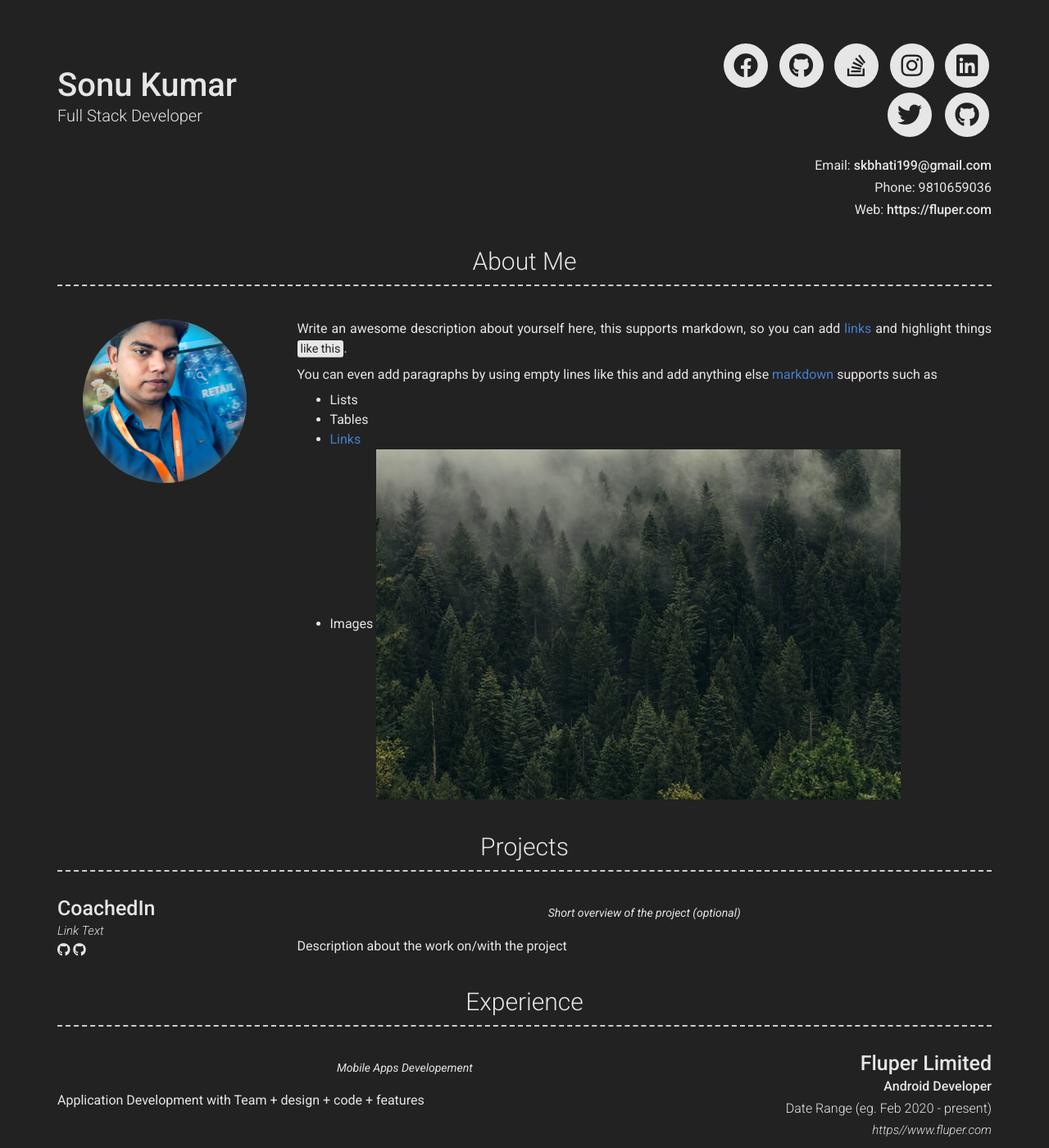
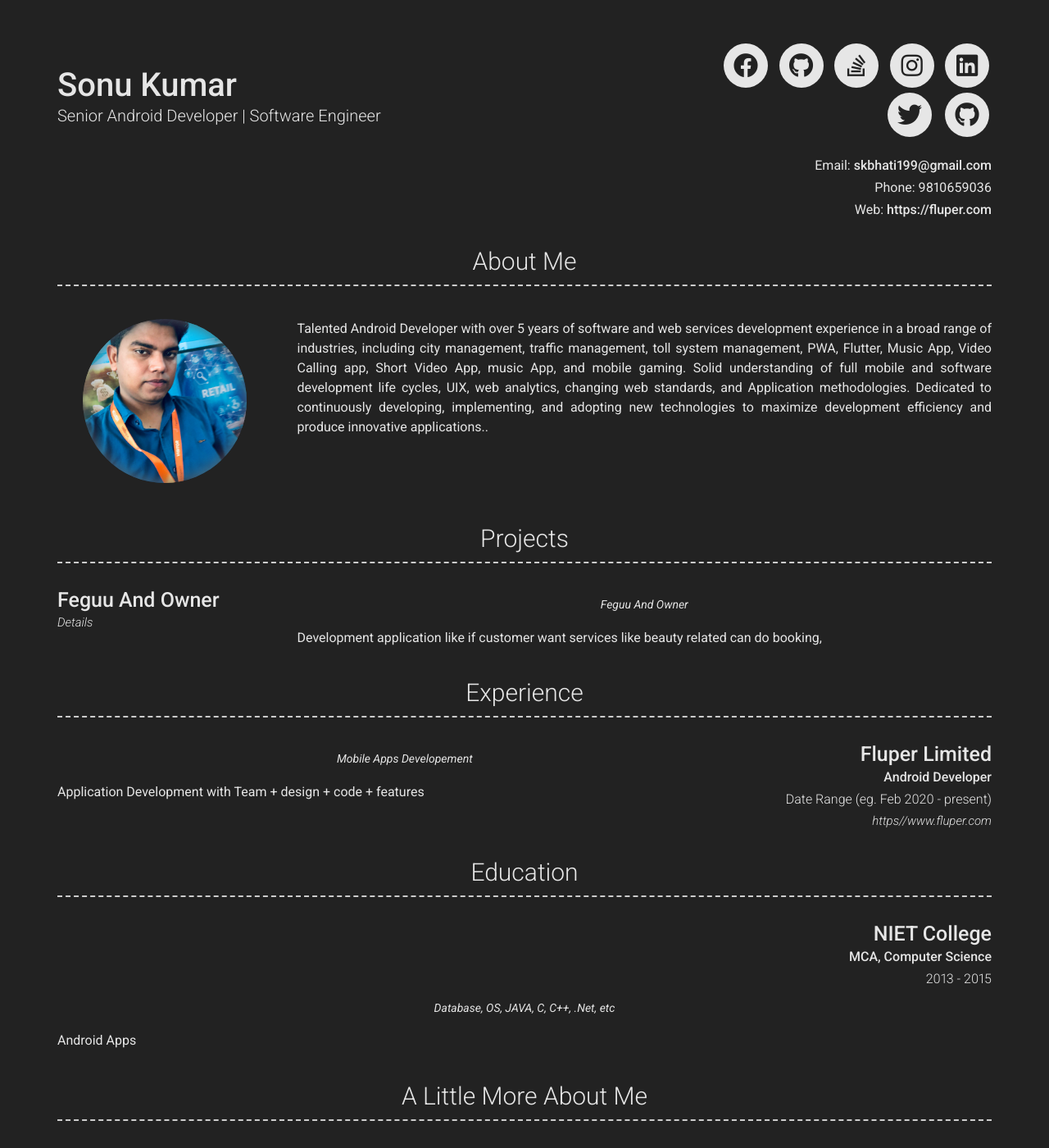
Before and after one commit to skbhati199/skbhati199.github.io, a Jekyll site: the page built from index.md, in a window 1280 px wide and 1400 px high. Shown: the whole window at 82% size. Built offline with Jekyll 4.4.1, drawn with Linux system fonts in a browser that asks for light colours; nearby versions of some CDN libraries.

Commit message:
Add content

```diff
--- a/_config.yml
+++ b/_config.yml
@@ -7,7 +7,7 @@ version: 2
 
 # Personal info
 name: Sonu Kumar
-title: Full Stack Developer
+title: Senior Android Developer | Software Engineer
 email: skbhati199@gmail.com
 # email_title: Email (Email title override)
 phone: 9810659036
@@ -45,33 +45,23 @@ additional_links:
 # about_title: About Me (Use this to override about section title)
 about_profile_image: images/profile.jpg
 about_content: | # this will include new lines to allow paragraphs
-  Write an awesome description about yourself here, this supports markdown, so you can add [links](http://foobar.com) and highlight things <mark>like this</mark>.
-
-  You can even add paragraphs by using empty lines like this and add anything else [markdown](https://www.markdownguide.org/getting-started#what-is-markdown) supports such as
-    - Lists
-    - Tables
-    - <a href="google.com">Links</a>
-    - Images ![alt text](/images/landscape-trees.jpg "Trees")
+  Talented Android Developer with over 5 years of software and web services development experience in a broad range of industries, including city management, traffic management,
+  toll system management, PWA, Flutter, Music App, Video Calling app, Short Video App, music App, and mobile gaming. Solid understanding of full mobile and software development
+  life cycles, UIX, web analytics, changing web standards, and Application methodologies. Dedicated to continuously developing, implementing, and adopting new technologies to
+  maximize development efficiency and produce innovative applications..
 
 content:
   - title: Projects # Title for the section
     layout: list # Type of content section (list/text)
     content:
       - layout: left
-        title: CoachedIn
+        title: Feguu And Owner
         link: https//www.fluper.com
-        link_text: Link Text
-        additional_links:
-          - title:  Github page for project (eg. sproogen/modern-resume-theme)
-            icon: fab fa-github
-            url: Link to project (eg. sproogen.github.io/modern-resume-theme)(optional)
-          - title:  Github page for project (eg. sproogen/modern-resume-theme)
-            icon: fab fa-github
-            url: Link to project (eg. sproogen.github.io/modern-resume-theme)(optional)
+        link_text: Details
         quote: >
-          Short overview of the project (optional)
+          Feguu And Owner
         description: | # this will include new lines to allow paragraphs
-          Description about the work on/with the project
+          Development application like if customer want services like beauty related can do booking,
   - title: Experience
     layout: list
     content:
```
